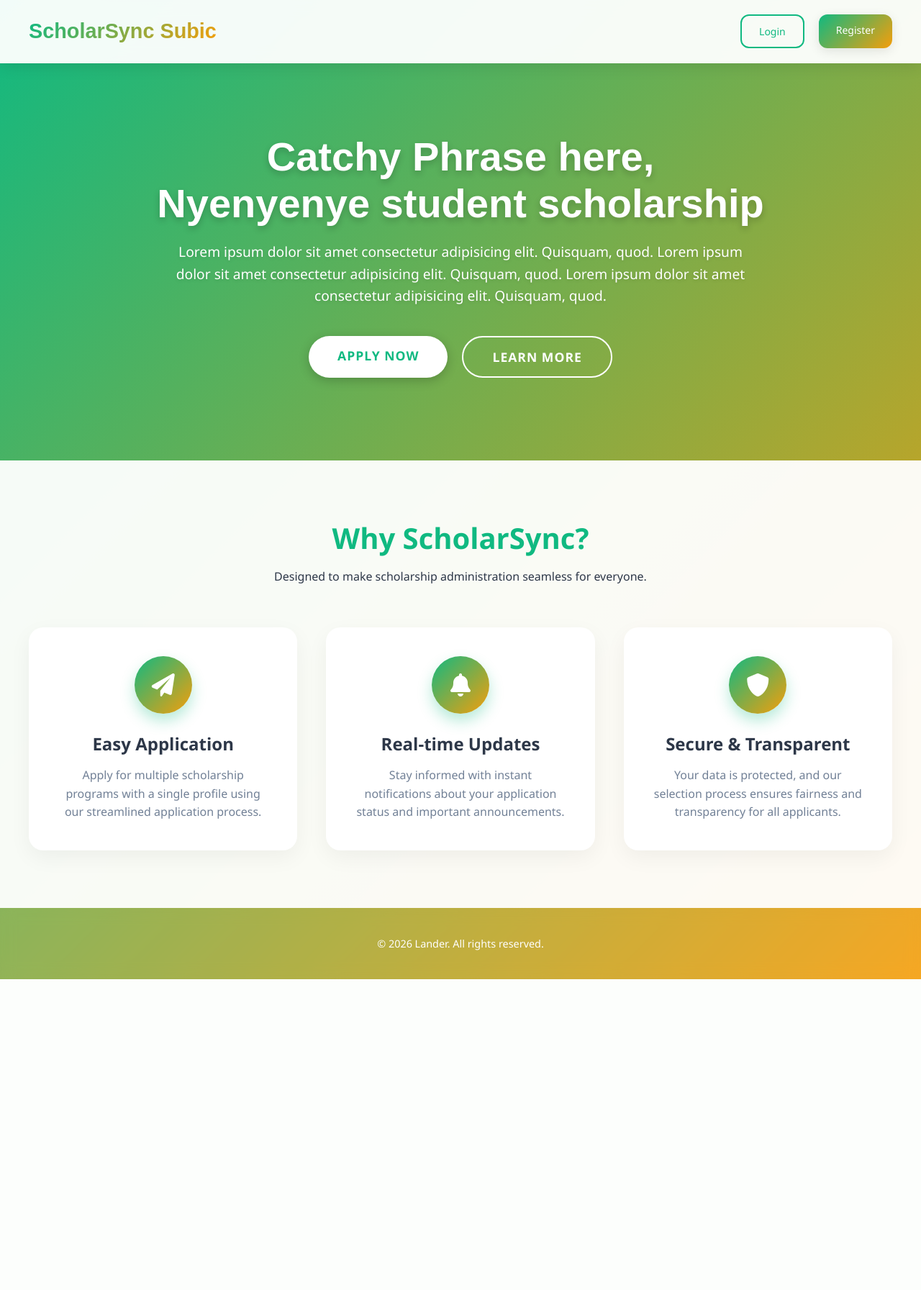
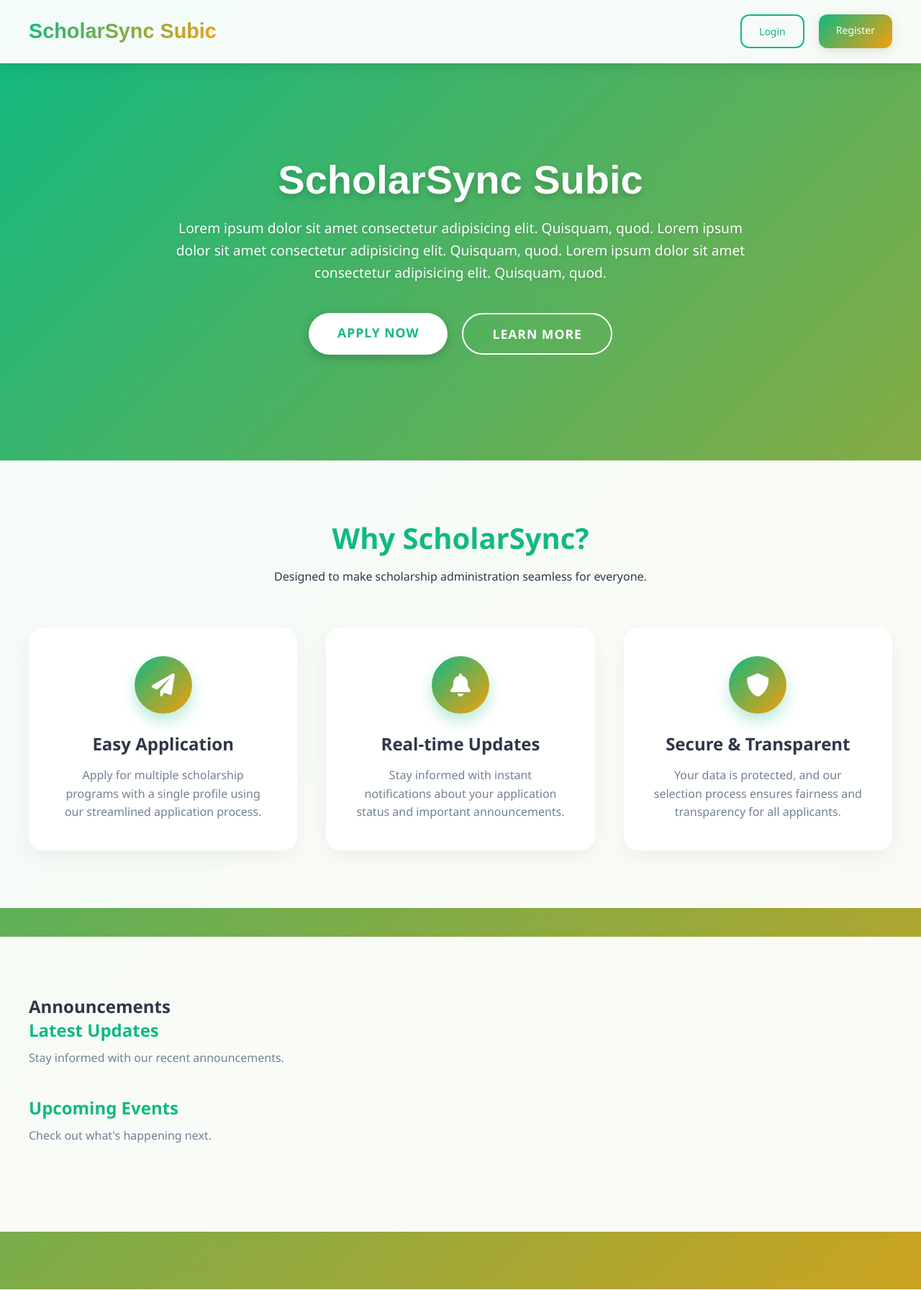
Before and after one commit to juizelander/capstone-main, a Django app: page / in a window 1280 px wide. Shown: the top 1793 px of the page at 72% size. Before the commit the page ends 1361 px from the top, so only its background shows below. Run offline with Django 5.2, Linux system fonts and the light colour scheme; some web fonts are replaced.

Commit message:
Landing page features. favicon

```diff
--- a/accounts/templates/accounts/landing_page.html
+++ b/accounts/templates/accounts/landing_page.html
@@ -188,6 +188,28 @@
             color: white;
             font-size: 0.9rem;
         }
+
+        .features {
+            background: rgba(255, 255, 255, 0.95);
+            padding: 80px 40px;
+            color: #2d3748;
+            margin-top: 40px;
+        }
+
+        .feature-item {
+            margin-bottom: 40px;
+        }
+
+        .feature-item h3 {
+            font-size: 1.5rem;
+            margin-bottom: 10px;
+            color: #10B981;
+        }
+
+        .feature-item p {
+            color: #718096;
+            line-height: 1.6;
+        }
     </style>
 </head>
 
@@ -204,7 +226,7 @@
 
     <div class="landing-container">
         <section class="landing-hero">
-            <h1>Catchy Phrase here,<br>Nyenyenye student scholarship</h1>
+            <h1>ScholarSync Subic</h1>
             <p>Lorem ipsum dolor sit amet consectetur adipisicing elit. Quisquam, quod.     Lorem ipsum dolor sit amet consectetur adipisicing elit. Quisquam, quod.    Lorem ipsum dolor sit amet consectetur adipisicing elit. Quisquam, quod.    </p>
             <div class="cta-buttons">
                 <a href="{% url 'accounts:register' %}" class="btn-landing btn-primary-landing">Apply Now</a>
@@ -248,6 +270,52 @@
             </div>
         </section>
 
+        <section class="features">
+            <h2>Announcements</h2>
+            <div class="feature-item">
+                <h3>Latest Updates</h3>
+                <p>Stay informed with our recent announcements.</p>
+            </div>
+            <div class="feature-item">
+                <h3>Upcoming Events</h3>
+                <p>Check out what's happening next.</p>
+            </div>
+            <!-- Add more announcement items as needed -->
+        </section>
+
+        <section id="programs" class="features-section" style="margin-top: 80px;">
+            <div class="section-title">
+                <h2>Upcoming and Available Programs</h2>
+                <p>Explore the latest scholarship opportunities and events.</p>
+            </div>
+
+            <div class="features-grid">
+                <div class="feature-card" style="background-image: url('{% static 'accounts/images/program1.jpg' %}'); background-size: cover; background-position: center;">
+                    <div class="feature-icon">
+                        <i class="fas fa-graduation-cap"></i>
+                    </div>
+                    <h3>Program Title 1</h3>
+                    <p>Description of the first program.</p>
+                </div>
+
+                <div class="feature-card" style="background-image: url('{% static 'accounts/images/program2.jpg' %}'); background-size: cover; background-position: center;">
+                    <div class="feature-icon">
+                        <i class="fas fa-calendar-alt"></i>
+                    </div>
+                    <h3>Program Title 2</h3>
+                    <p>Description of the second program.</p>
+                </div>
+
+                <div class="feature-card" style="background-image: url('{% static 'accounts/images/program3.jpg' %}'); background-size: cover; background-position: center;">
+                    <div class="feature-icon">
+                        <i class="fas fa-award"></i>
+                    </div>
+                    <h3>Program Title 3</h3>
+                    <p>Description of the third program.</p>
+                </div>
+            </div>
+        </section>
+
         <footer>
             <p>&copy; 2026 Lander. All rights reserved.</p>
         </footer>
```
Also changed, not shown: db.sqlite3, fav/logoSSSpuro.png (added).
